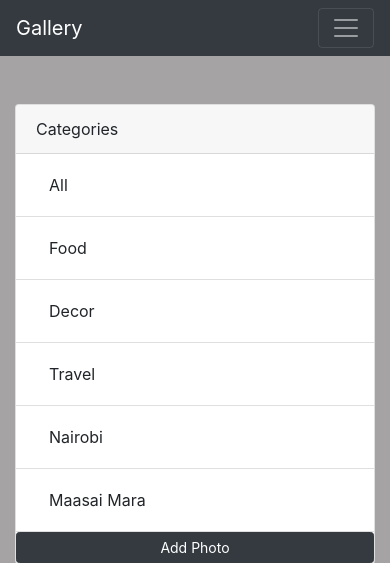
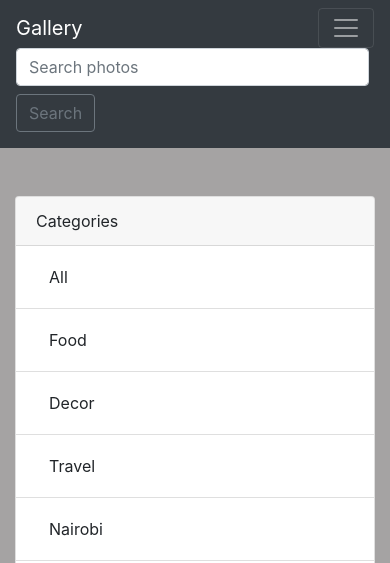
Before and after one commit to C-Ogamba/Photo-gallery, a Django app: page / in a window 390 px wide. Shown: the top 563 px of the page. Run offline with Django 4.2, Linux system fonts and the light colour scheme; data comes from the database, SQL or seed files in the repository.

Commit message:
Dev: create the search functionality

```diff
--- a/photos/templates/photos/main.html
+++ b/photos/templates/photos/main.html
@@ -27,6 +27,11 @@
                     </ul>
 
                 </div>
+                <form class="form-inline" method="POST" action="{% url 'search' %}">
+                    {% csrf_token %}
+                    <input class="form-control mr-sm-2" type="search" placeholder="Search photos" aria-label="Search" name="searched">
+                    <button class="btn btn-outline-secondary my-2 my-sm-0" type="submit">Search</button>
+                </form>
         </nav>
         <br>
         <br>
--- a/photos/urls.py
+++ b/photos/urls.py
@@ -4,5 +4,7 @@ from . import views
 urlpatterns =[
     path('', views.gallery, name='gallery'),
     path('photo/<str:pk>/', views.viewPhoto, name='photo'),
-    path('add/', views.addPhoto, name='add')
+    path('add/', views.addPhoto, name='add'),
+    path('search/', views.search, name='search'),
+    path('main/', views.main, name='main')
 ]
--- a/photos/views.py
+++ b/photos/views.py
@@ -43,3 +43,17 @@ def addPhoto(request):
 
     context = {'categories': categories}
     return render(request, 'photos/add.html', context)
+
+def search(request):
+    if request.method == 'POST':
+        searched = request.POST['searched']
+        categories = Photo.objects.filter(category__name__contains= searched)
+        ctx = {'searched': searched, 'categories': categories }
+        return render(request, 'photos/search.html', ctx)
+    else:
+        return render(request, 'photos/search.html')
+
+
+def main(request):
+
+    return render(request, 'photos/main.html', {'main':main})
--- a/photoshare/settings.py
+++ b/photoshare/settings.py
@@ -33,7 +33,7 @@ SECRET_KEY = 'django-insecure-=6d!t@0&$3+&n1+y#qe=^05@@s5t-saqwlp5m_v2ky^z%t=%@4
 # SECURITY WARNING: don't run with debug turned on in production!
 DEBUG = True
 
-ALLOWED_HOSTS = ['127.0.0.1']
+# ALLOWED_HOSTS = ['127.0.0.1']
 
 
 # Application definition
@@ -177,4 +177,4 @@ else:
 db_from_env = dj_database_url.config(conn_max_age=500)
 DATABASES['default'].update(db_from_env)
 
-# ALLOWED_HOSTS = config('ALLOWED_HOSTS', cast=Csv())
+# ALLOWED_HOSTS=config('ALLOWED_HOSTS')
```
Also changed, not shown: photos/templates/photos/search.html (added, +32 -0 lines), static/images/food.jpg (added).
